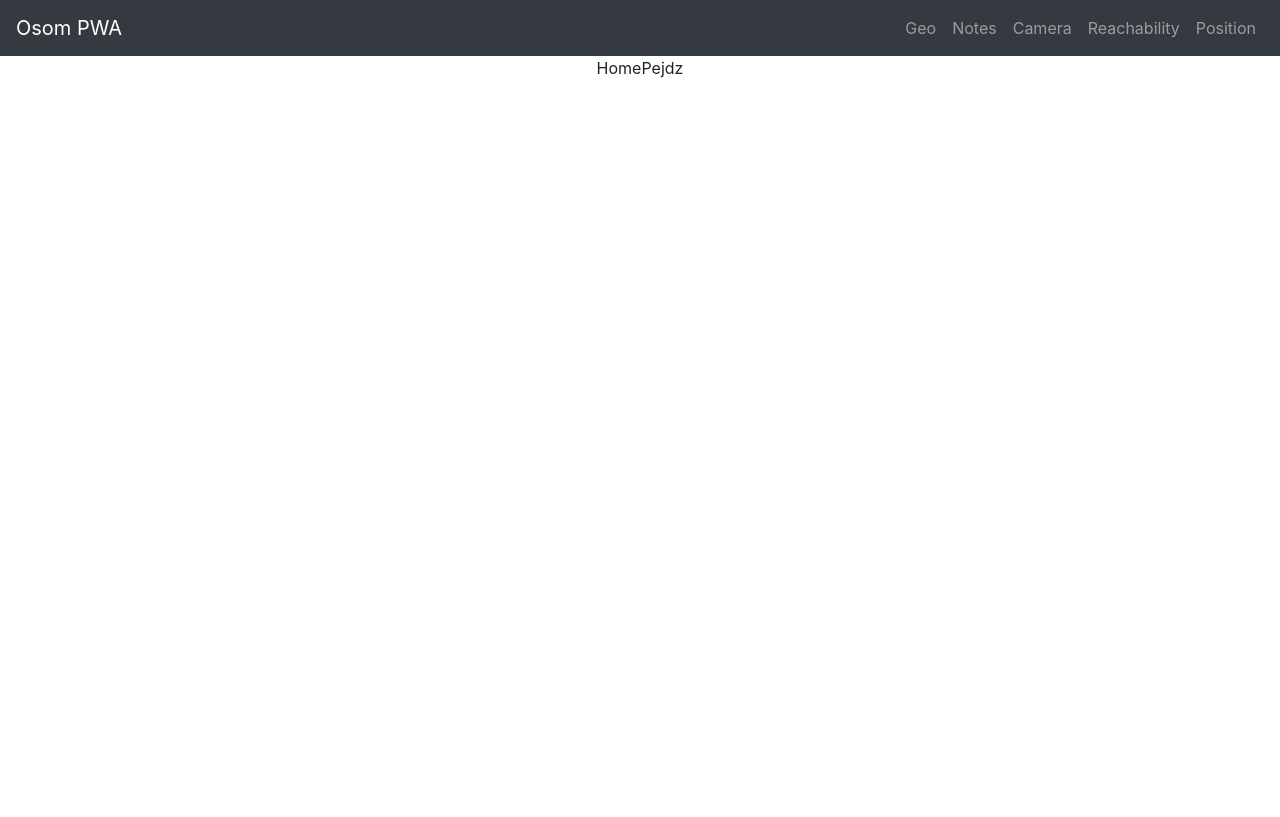
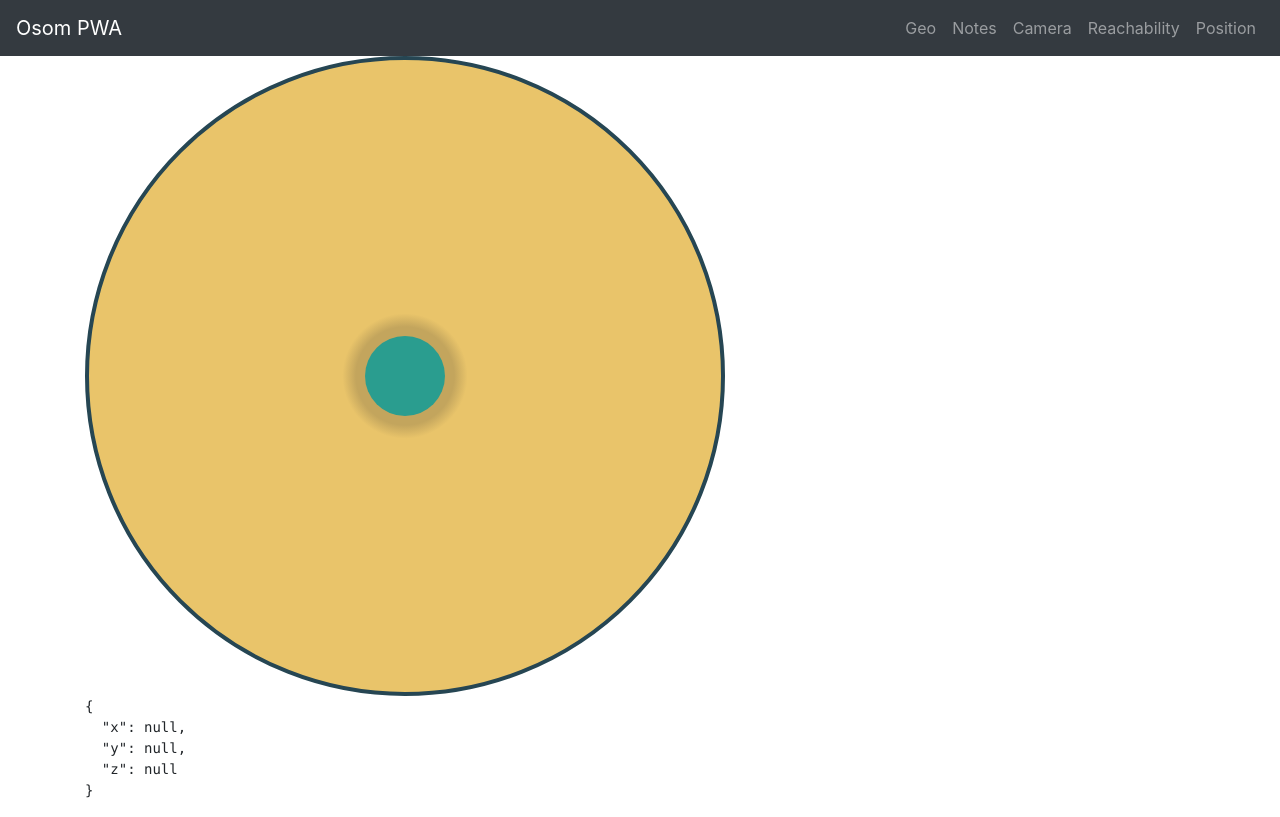
Before and after one commit to dawidholisz/awesome-pwa, a React (Create React App) app: page / in a window 1280 px wide. Built offline with nearby package versions, Linux system fonts and the light colour scheme.

Commit message:
add level-meter

```diff
--- a/src/App.css
+++ b/src/App.css
@@ -1,38 +1,18 @@
-.App {
-  text-align: center;
+.level-meter{
+  border: 4px solid #264653;
+  width: 80vmin;
+  height: 80vmin;
+  border-radius: 100%;
+  position: relative;
+  background: rgb(195,165,93);
+  background: radial-gradient(circle, rgba(195,165,93,1) 11%, rgba(233,196,106,1) 14%, rgba(233,196,106,1) 100%);
 }
-
-.App-logo {
-  height: 40vmin;
-  pointer-events: none;
+#level-pointer{
+  background-color: #2a9d8f;
+  width: 10vmin;
+  height: 10vmin;
+  position: absolute;
+  top: 50%;
+  left: 50%;
+  border-radius: 100%;
 }
-
-@media (prefers-reduced-motion: no-preference) {
-  .App-logo {
-    animation: App-logo-spin infinite 20s linear;
-  }
-}
-
-.App-header {
-  background-color: #282c34;
-  min-height: 100vh;
-  display: flex;
-  flex-direction: column;
-  align-items: center;
-  justify-content: center;
-  font-size: calc(10px + 2vmin);
-  color: white;
-}
-
-.App-link {
-  color: #61dafb;
-}
-
-@keyframes App-logo-spin {
-  from {
-    transform: rotate(0deg);
-  }
-  to {
-    transform: rotate(360deg);
-  }
-}
--- a/src/App.js
+++ b/src/App.js
@@ -46,7 +46,7 @@ function App() {
                         <DevicePosition/>
                       </Router>
                         <Route>
-                            HomePejdz
+                            <DevicePosition/>
                         </Route>
                     </Switch>
                     </Container>
--- a/src/pages/DevicePosition.js
+++ b/src/pages/DevicePosition.js
@@ -1,13 +1,35 @@
 import React from 'react';
 import {useMotion} from 'react-use';
+import {random, get} from 'lodash'
+import {Alert} from "react-bootstrap";
+
+
+const getRadian = angle => angle * (Math.PI / 180)
 
 const DevicePosition = () => {
     const state = useMotion();
+    const xAngle = get(state, 'accelerationIncludingGravity.x')
+    const yAngle = get(state, 'accelerationIncludingGravity.y')
+
+    // if (get(state, 'accelerationIncludingGravity.x') == null && get(state, 'accelerationIncludingGravity.y') == null)
+    //     return <Alert variant="danger">Your device doesn't support accelerometer</Alert>
+
+    const meterRadius = 35/9
+
+    const xTransformValue = (xAngle * meterRadius)
+    const yTransformValue = (yAngle * meterRadius)
+
+    const xTranslation = `-50% + ${xTransformValue}vmin`
+    const yTranslation = `-50% - ${yTransformValue}vmin`
+
     return (
         <div>
-    <pre>
-      {JSON.stringify(state, null, 2)}
-    </pre>
+            <div className="level-meter">
+                <div id="level-pointer" style={{transform: `translate(calc(${xTranslation}), calc(${yTranslation}))`}}/>
+            </div>
+            <pre>
+                {JSON.stringify(state.accelerationIncludingGravity, null, 2)}
+            </pre>
         </div>
     );
 };
```
